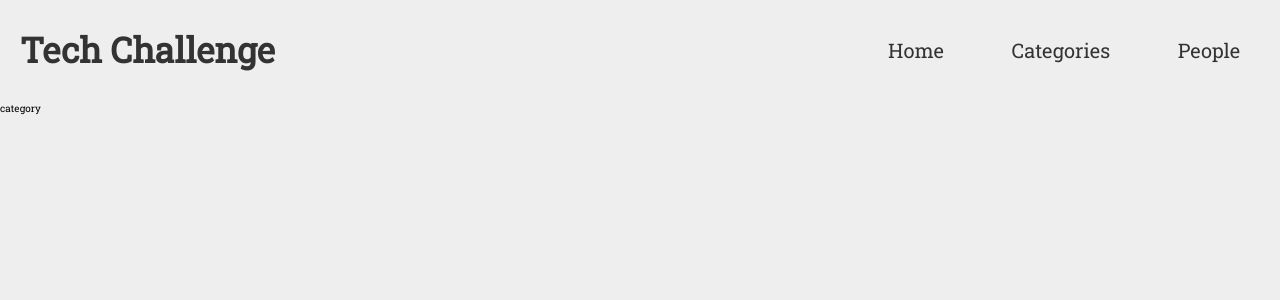
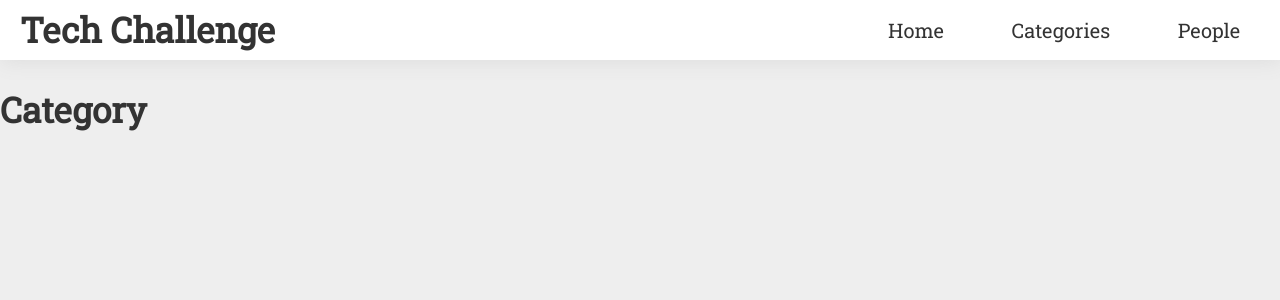
Before and after one commit to Haroonabdulrazaq/tech-challenge, a React (Create React App) app: page /categories/1 in a window 1280 px wide. Shown: the top 300 px of the page. Built offline with nearby package versions, Linux system fonts and the light colour scheme; no server answers; a web font is replaced by a local one.

Commit message:
Add category component

```diff
--- a/src/components/App.js
+++ b/src/components/App.js
@@ -2,10 +2,10 @@ import React, {useState} from 'react'
 import { Route, Switch } from 'react-router-dom';
 
 import useFetch from './useFetch.js';
+import Nav from './Nav.js';
+import Search from './Search.js';
 import Categories from './Categories.js';
-import Nav from './Nav.js';
 import Category from './Category.js';
-import Search from './Search.js';
 import People from './People.js';
 import Error from './Error.js';
 import Loading from './Loading.js';
@@ -15,9 +15,11 @@ import '../styles/App.scss';
 function App() {
   const [search, setSearch] = useState('')
 
-  const { list, error } = useFetch(`https://chuckswapi20220921081349.azurewebsites.net/api/Search/Search/${search}`)
+  const { lists, error } = useFetch(`https://chuckswapi20220921081349.azurewebsites.net/api/Search/Search/${search}`)
   const { people } = useFetch('https://chuckswapi20220921081349.azurewebsites.net/api/Swapi/People')
   const { loader, data } = useFetch('https://chuckswapi20220921081349.azurewebsites.net/api/Chuck/Categories')
+  const { category } = useFetch('https://chuckswapi20220921081349.azurewebsites.net/api/Chuck/Category/dev')
+
 
   const handleChange = (e) => {
     console.log(e.target.value)
@@ -31,7 +33,7 @@ function App() {
         loader? <Loading/>:
       <Switch>
         <Route exact path='/'>
-          <Search lists={list} search={search} handleChange={handleChange} />
+          <Search lists={lists} search={search} handleChange={handleChange} />
         </Route>
         <Route exact path='/people'>
           <People people={people} loader={loader} />
@@ -39,7 +41,9 @@ function App() {
         <Route exact path='/categories'>
           <Categories categories={data.responseData} />
         </Route>
-        <Route exact={true} path='/categories/:categoryName' component={Category} />
+        <Route exact path='/categories/:categoryName'>
+          <Category category={category} />
+        </Route>
         <Route exact path='*'>
           <Error error={error} />
         </Route>
--- a/src/components/Categories.js
+++ b/src/components/Categories.js
@@ -5,7 +5,6 @@ import '../styles/category.scss'
 
 const Categories = (props) => {
   const {categories} =  props
-  console.log('Categoreis in Props', categories);
   return (
     <div className='category-wrapper'>
       <h2 className='header-2'>All Categories</h2>
--- a/src/components/Category.js
+++ b/src/components/Category.js
@@ -1,8 +1,17 @@
 import React from 'react'
+// import useFetch from './useFetch';
+// import Loading from './Loading';
 
-const Category = () => {
+const Category = (props) => {
+  const {category} = props
+
+//   const { category, loader } = useFetch(`https://chuckswapi20220921081349.azurewebsites.net/api/Chuck/Category/${categoryName}`)
+ console.log('I am in Category', category);
+//  if(loader) {
+//   <Loading />
+//  }
   return (
-    <div>category</div>
+    <h2>Category</h2>
   )
 }
 
--- a/src/components/useFetch.js
+++ b/src/components/useFetch.js
@@ -4,8 +4,9 @@ function useFetch(url){
   const [loader, setLoader] = useState(true)
   const [data, setData] = useState([])
   const [people, setPeople] = useState([])
-  const [list, setList] = useState([])
+  const [lists, setLists] = useState([])
   const [error, setError] = useState('')
+  const [category, setCategory] = useState({})
 
 
   useEffect(()=>{
@@ -20,19 +21,20 @@ function useFetch(url){
     fetchData()
     .then((response)=> response.json())
     .then((data)=>{
-      console.log('SearchResult', data.responseData);
+      console.log('SearchResult', data);
       setLoader(false)
       data.responseData && setData(data)
       data.responseData.results && setPeople(data.responseData.results)
-      data.responseData && setList(data.responseData.searchResult.result)
+      data.responseData && setLists(data.responseData.searchResult.result)
+      data.responseMessage && setCategory(data.responseData)
     })
     .catch((error)=>{
       setLoader(false)
       setError('Oops, An error occured', error)
     })
   }, [url])
-  console.log('Data in Fetch', data);
-  return { loader, data, people, list, error}
+  console.log('Data in Fetcher', category);
+  return { loader, data, people, category, lists, error}
 }
 
 export default useFetch;
--- a/src/styles/error.scss
+++ b/src/styles/error.scss
@@ -2,7 +2,6 @@
 @import "../styles/utils.scss";
 
 .error-wrapper {
-  border: 1px solid red;
   background: #fff;
   min-height: 90vh;
   width: 100%;
--- a/src/styles/nav.scss
+++ b/src/styles/nav.scss
@@ -7,8 +7,10 @@
   flex-direction: row;
   justify-content: space-between;
   align-items: center;
-  padding: 0 0.2rem;
-  margin: 2rem 0;
+  background: white;
+  padding: 1rem .5rem;
+  margin: 0 0 2rem 0;
+  box-shadow: $shadow;
 
   @include responsive(tab) {
     padding: 0 1rem;
@@ -38,6 +40,8 @@
 
     .nav-link {
       font-size: 1.5rem;
+      border-bottom:none;
+      transition: all 0.8s linear;
 
       @include responsive(tab) {
         font-size: 2rem;
@@ -45,8 +49,8 @@
       @include responsive(large-screen) {
         font-size: 2.5rem;
       }
-      &:active {
-       border-bottom: 3px solid $dark-gray;
+      &:hover {
+       border-bottom: 2px solid $dark-gray;
       }
     }
   }
```
